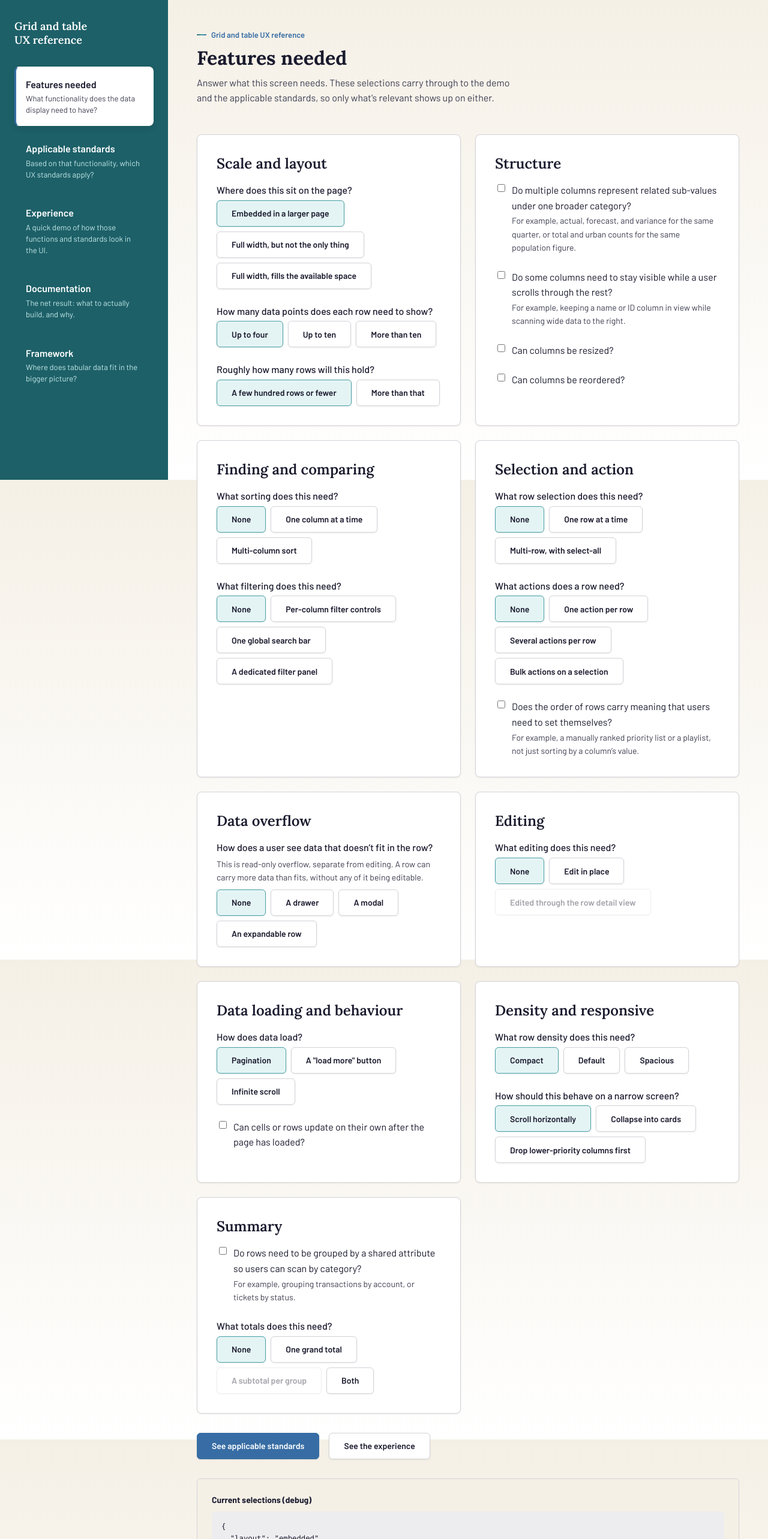
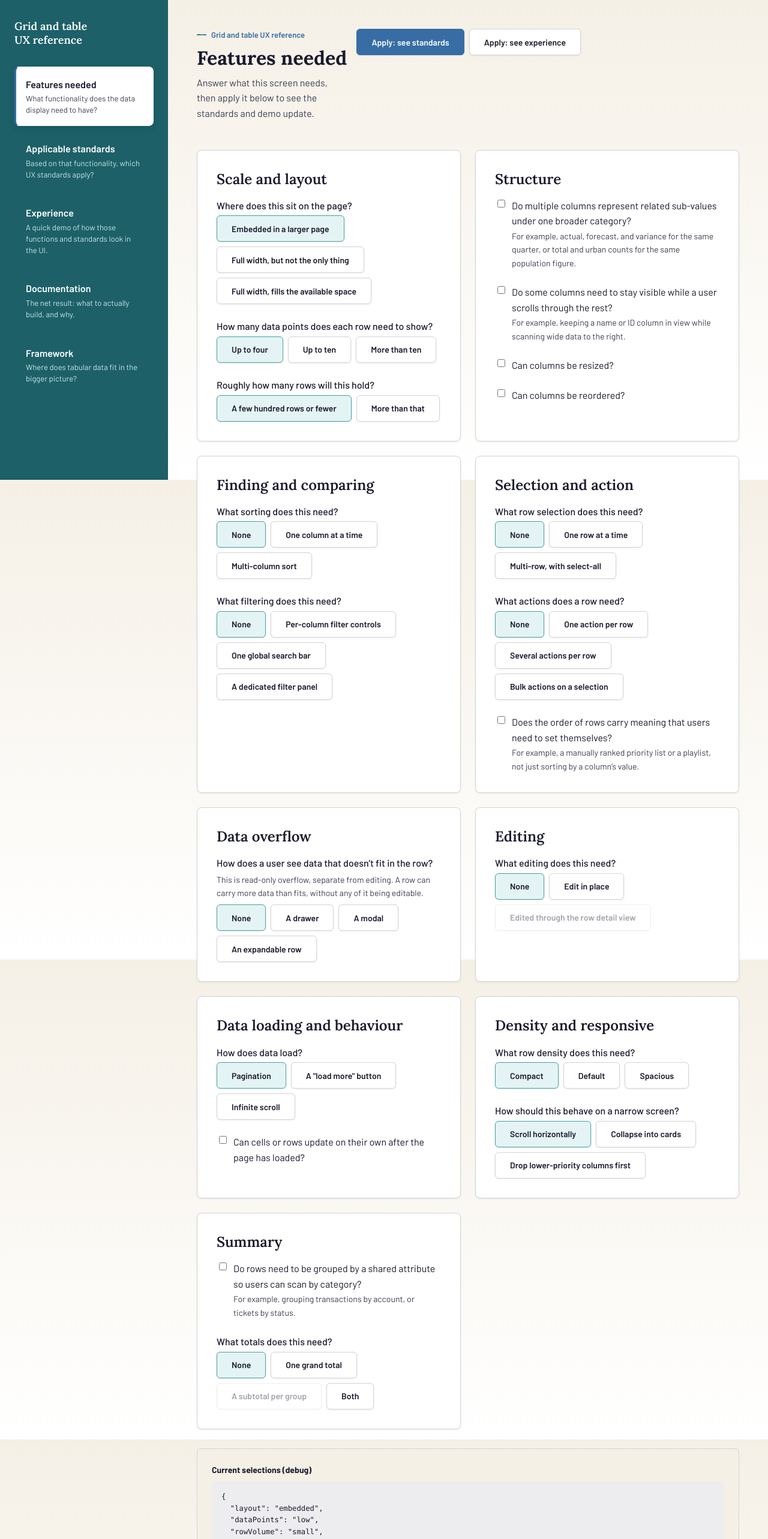
Before and after one commit to puneetsyaloutlook/grabledesigner, a React (Vite) app: page / in a window 1280 px wide. Shown: the top 2566 px of the page at 60% size. Built offline with nearby package versions, Linux system fonts and the light colour scheme.

Commit message:
Add files via upload

```diff
--- a/src/pages/Features.jsx
+++ b/src/pages/Features.jsx
@@ -31,14 +31,23 @@ export default function Features() {
 
   return (
     <div>
-      <div className="content-header">
-        <p className="eyebrow">Grid and table UX reference</p>
-        <h1>Features needed</h1>
-        <p className="intro-copy">
-          Answer what this screen needs. These selections carry through to the
-          demo and the applicable standards, so only what's relevant shows up
-          on either.
-        </p>
+      <div className="content-header" style={{ display: 'flex', justifyContent: 'space-between', alignItems: 'flex-start', gap: 'var(--space-md)' }}>
+        <div>
+          <p className="eyebrow">Grid and table UX reference</p>
+          <h1>Features needed</h1>
+          <p className="intro-copy" style={{ marginBottom: 0 }}>
+            Answer what this screen needs, then apply it below to see the
+            standards and demo update.
+          </p>
+        </div>
+        <div style={{ display: 'flex', gap: 'var(--space-sm)', flexShrink: 0 }}>
+          <button type="button" className="button button-primary" onClick={goToStandards}>
+            Apply: see standards
+          </button>
+          <button type="button" className="button" onClick={goToExperience}>
+            Apply: see experience
+          </button>
+        </div>
       </div>
 
       <div className="canvas-grid">
@@ -58,15 +67,6 @@ export default function Features() {
             </div>
           </section>
         ))}
-      </div>
-
-      <div style={{ display: 'flex', gap: 'var(--space-md)', marginTop: 'var(--space-xl)' }}>
-        <button type="button" className="button button-primary" onClick={goToStandards}>
-          See applicable standards
-        </button>
-        <button type="button" className="button" onClick={goToExperience}>
-          See the experience
-        </button>
       </div>
 
       <div className="debug-panel">
--- a/src/pages/Framework.jsx
+++ b/src/pages/Framework.jsx
@@ -31,10 +31,15 @@ export default function Framework() {
                 key={stage.name}
                 style={{
                   flex: 1,
-                  padding: '0 var(--space-md)',
-                  borderLeft: i === 0 ? 'none' : '1px solid var(--border-default)',
+                  padding: 'var(--space-md) var(--space-md) 0',
+                  borderTop: '3px solid',
+                  borderImage: 'var(--gradient-brand) 1',
+                  marginLeft: i === 0 ? 0 : '-1px',
                 }}
               >
+                <p style={{ fontFamily: 'var(--font-serif)', fontSize: '0.75rem', color: 'var(--neutral-500)', margin: '0 0 2px' }}>
+                  {String(i + 1).padStart(2, '0')}
+                </p>
                 <p style={{ fontWeight: 600, margin: '0 0 var(--space-xs)' }}>{stage.name}</p>
                 <p style={{ fontSize: 'var(--text-sm-size)', color: 'var(--text-secondary)', margin: 0 }}>
                   {stage.detail}
@@ -46,14 +51,14 @@ export default function Framework() {
       </div>
 
       <div className="canvas-grid" style={{ marginTop: 'var(--space-xl)' }}>
-        <div className="card">
+        <div className="card" style={{ borderLeft: '3px solid var(--color-primary)' }}>
           <h2>Incremental buildout</h2>
           <p>
             Smaller value gains at each stage, but a steady climb, without
             long gaps where nothing ships.
           </p>
         </div>
-        <div className="card">
+        <div className="card" style={{ borderLeft: '3px solid var(--color-action)' }}>
           <h2>Big-bang delivery</h2>
           <p>
             Can reach higher value at a given stage, but with longer
```
